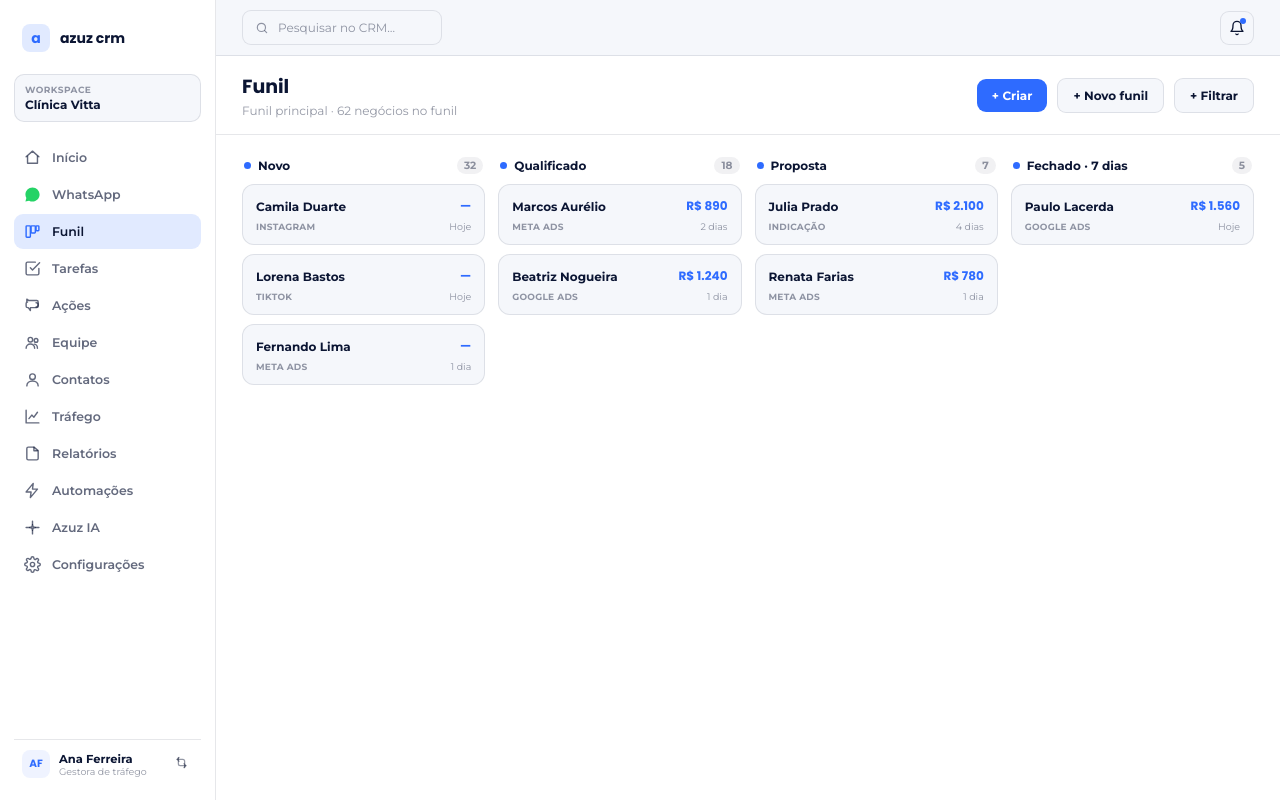
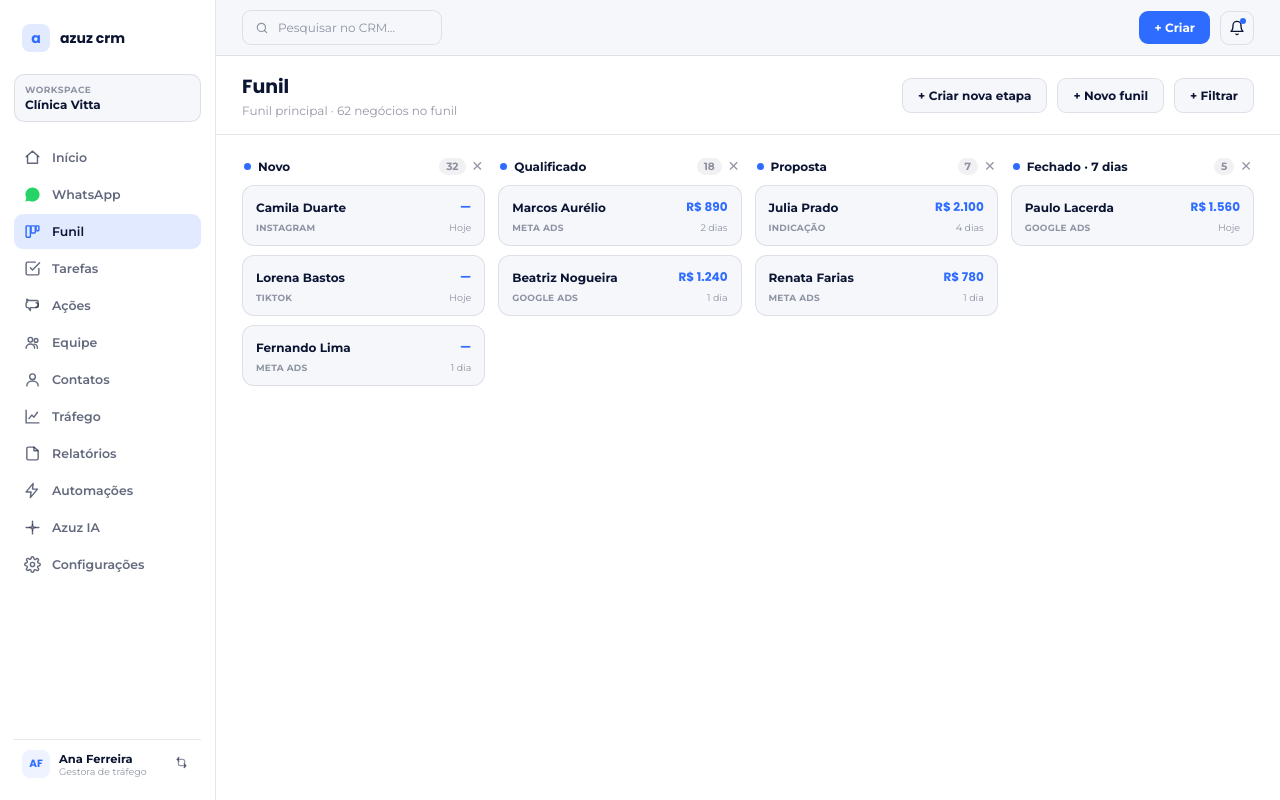
Before and after one commit to thaynaraaraujosc/CRM-AZUZ, a Next.js app: page /funil in a window 1280 px wide. Built offline with nearby package versions, Linux system fonts and the light colour scheme.

Commit message:
Atividade recente abre direto no WhatsApp do contato, botão Criar move pro menu superior, funis agora nomeados por atendente com etapas criáveis/renomeáveis/removíveis, e atribuição de funil no WhatsApp passa a refletir essas mudanças em tempo real

```diff
--- a/src/app/(app)/funil/page.tsx
+++ b/src/app/(app)/funil/page.tsx
@@ -1,10 +1,10 @@
 "use client";
 
-import Link from "next/link";
-import { useState } from "react";
+import { Suspense, useState } from "react";
+import { useSearchParams } from "next/navigation";
 
-import { ETAPAS_PADRAO_FUNIL, funis as funisIniciais } from "@/lib/data";
-import type { Funil, NegocioCard } from "@/lib/data";
+import { equipe, type NegocioCard } from "@/lib/data";
+import { useFunis } from "@/lib/funis-context";
 import { ChipFilters, Topbar } from "@/components/ui";
 
 const FILTROS_ORIGEM = [
@@ -21,20 +21,25 @@ const ORIGENS_NEGOCIO = FILTROS_ORIGEM.slice(1) as NegocioCard["origem"][];
 /** Mesmo dia de referência usado em todo o app (ver `today` em lib/data.ts). */
 const HOJE_ISO = "2026-07-30";
 
-function cloneFunis(lista: Funil[]): Funil[] {
-  return lista.map((f) => ({
-    ...f,
-    colunas: f.colunas.map((c) => ({ ...c, cards: [...c.cards] })),
-  }));
+export default function FunilPage() {
+  return (
+    <Suspense fallback={null}>
+      <FunilPageInner />
+    </Suspense>
+  );
 }
 
-export default function FunilPage() {
-  const [funis, setFunis] = useState<Funil[]>(() => cloneFunis(funisIniciais));
-  const [funilAtivoId, setFunilAtivoId] = useState(funisIniciais[0]?.id ?? "");
+function FunilPageInner() {
+  const searchParams = useSearchParams();
+  const { funis, setFunis, funilAtivoId, setFunilAtivoId } = useFunis();
+
   const [novoFunilAberto, setNovoFunilAberto] = useState(false);
-  const [nomeNovoFunil, setNomeNovoFunil] = useState("");
-  const [criarMenuAberto, setCriarMenuAberto] = useState(false);
-  const [novoNegocioAberto, setNovoNegocioAberto] = useState(false);
+  const [atendenteNovoFunil, setAtendenteNovoFunil] = useState(
+    equipe[0]?.nome ?? "",
+  );
+  const [novoNegocioAberto, setNovoNegocioAberto] = useState(
+    () => searchParams.get("criarNegocio") === "1",
+  );
   const [nomeNegocio, setNomeNegocio] = useState("");
   const [valorNegocio, setValorNegocio] = useState("");
   const [origemNegocio, setOrigemNegocio] = useState<NegocioCard["origem"]>(
@@ -48,6 +53,10 @@ export default function FunilPage() {
     coluna: number;
     card: number;
   } | null>(null);
+  const [novaEtapaAberta, setNovaEtapaAberta] = useState(false);
+  const [nomeNovaEtapa, setNomeNovaEtapa] = useState("");
+  const [colunaRenomeando, setColunaRenomeando] = useState<number | null>(null);
+  const [nomeRenomeando, setNomeRenomeando] = useState("");
 
   const funilAtivo = funis.find((f) => f.id === funilAtivoId) ?? funis[0];
 
@@ -72,20 +81,21 @@ export default function FunilPage() {
     }, 0) ?? 0;
 
   function criarFunil() {
-    const nome = nomeNovoFunil.trim();
-    if (!nome) return;
-    const novo: Funil = {
+    const responsavel = atendenteNovoFunil.trim();
+    if (!responsavel) return;
+    const novo = {
       id: `funil-${Date.now()}`,
-      nome,
-      colunas: ETAPAS_PADRAO_FUNIL.map((titulo) => ({
-        titulo,
-        total: 0,
-        cards: [],
-      })),
+      nome: `Funil - ${responsavel}`,
+      colunas: [
+        { titulo: "Novo", total: 0, cards: [] },
+        { titulo: "Qualificado", total: 0, cards: [] },
+        { titulo: "Proposta", total: 0, cards: [] },
+        { titulo: "Fechado", total: 0, cards: [] },
+      ],
     };
     setFunis((prev) => [...prev, novo]);
     setFunilAtivoId(novo.id);
-    setNomeNovoFunil("");
+    setAtendenteNovoFunil(equipe[0]?.nome ?? "");
     setNovoFunilAberto(false);
   }
 
@@ -135,6 +145,50 @@ export default function FunilPage() {
     );
   }
 
+  function criarEtapa() {
+    const titulo = nomeNovaEtapa.trim();
+    if (!titulo || !funilAtivo) return;
+    setFunis((prev) =>
+      prev.map((f) => {
+        if (f.id !== funilAtivo.id) return f;
+        return {
+          ...f,
+          colunas: [...f.colunas, { titulo, total: 0, cards: [] }],
+        };
+      }),
+    );
+    setNomeNovaEtapa("");
+    setNovaEtapaAberta(false);
+  }
+
+  function renomearEtapa(colIndex: number) {
+    const titulo = nomeRenomeando.trim();
+    if (!titulo || !funilAtivo) {
+      setColunaRenomeando(null);
+      return;
+    }
+    setFunis((prev) =>
+      prev.map((f) => {
+        if (f.id !== funilAtivo.id) return f;
+        const colunas = f.colunas.map((c, i) =>
+          i === colIndex ? { ...c, titulo } : c,
+        );
+        return { ...f, colunas };
+      }),
+    );
+    setColunaRenomeando(null);
+  }
+
+  function excluirEtapa(colIndex: number) {
+    if (!funilAtivo) return;
+    setFunis((prev) =>
+      prev.map((f) => {
+        if (f.id !== funilAtivo.id) return f;
+        return { ...f, colunas: f.colunas.filter((_, i) => i !== colIndex) };
+      }),
+    );
+  }
+
   return (
     <>
       <Topbar
@@ -142,61 +196,13 @@ export default function FunilPage() {
         sub={`${funilAtivo?.nome ?? ""} · ${totalVisivel} ${totalVisivel === 1 ? "negócio" : "negócios"} ${filtroAtivo ? (totalVisivel === 1 ? "encontrado" : "encontrados") : "no funil"}`}
         actions={
           <>
-            <div className="dropdown-anchor">
             <button
               type="button"
-                className="btn primary"
-                onClick={() => setCriarMenuAberto((v) => !v)}
+              className="btn ghost"
+              onClick={() => setNovaEtapaAberta((v) => !v)}
             >
-                + Criar
+              {novaEtapaAberta ? "Cancelar" : "+ Criar nova etapa"}
             </button>
-              {criarMenuAberto ? (
-                <>
-                  <div
-                    onClick={() => setCriarMenuAberto(false)}
-                    style={{ position: "fixed", inset: 0, zIndex: 50 }}
-                  />
-                  <div className="dropdown-pop">
-                    <button
-                      type="button"
-                      className="dropdown-item"
-                      style={{ width: "100%", textAlign: "left" }}
-                      onClick={() => {
-                        setCriarMenuAberto(false);
-                        setNovoNegocioAberto(true);
-                      }}
-                    >
-                      <span className="n">Criar negociação</span>
-                      <span className="r">Entra na 1ª etapa do funil ativo</span>
-                    </button>
-                    <Link
-                      href="/configuracoes#workspace"
-                      className="dropdown-item"
-                      onClick={() => setCriarMenuAberto(false)}
-                    >
-                      <span className="n">Criar empresa</span>
-                      <span className="r">Cadastra o workspace/clínica</span>
-                    </Link>
-                    <Link
-                      href="/contatos"
-                      className="dropdown-item"
-                      onClick={() => setCriarMenuAberto(false)}
-                    >
-                      <span className="n">Criar contato</span>
-                      <span className="r">Abre a tela de Contatos</span>
-                    </Link>
-                    <Link
-                      href="/tarefas?nova=1"
-                      className="dropdown-item"
-                      onClick={() => setCriarMenuAberto(false)}
-                    >
-                      <span className="n">Criar tarefa</span>
-                      <span className="r">Abre o formulário em Tarefas</span>
-                    </Link>
-                  </div>
-                </>
-              ) : null}
-            </div>
             <button
               type="button"
               className="btn ghost"
@@ -216,14 +222,58 @@ export default function FunilPage() {
       />
 
       <div className="content">
+        {novaEtapaAberta ? (
+          <section className="open-conv mb14">
+            <div className="open-conv-h">
+              <div>
+                <p className="n">Nova etapa</p>
+                <p className="s">
+                  Entra como uma coluna nova no funil {funilAtivo?.nome}
+                </p>
+              </div>
+              <span
+                className="close"
+                style={{ cursor: "pointer" }}
+                onClick={() => setNovaEtapaAberta(false)}
+              >
+                Fechar ✕
+              </span>
+            </div>
+            <div className="field">
+              <label>Nome da etapa</label>
+              <input
+                className="input"
+                style={{ width: "100%" }}
+                type="text"
+                value={nomeNovaEtapa}
+                onChange={(e) => setNomeNovaEtapa(e.target.value)}
+                placeholder="Ex.: Retorno agendado"
+                onKeyDown={(e) => {
+                  if (e.key === "Enter") criarEtapa();
+                }}
+              />
+            </div>
+            <div className="section-foot">
+              <button
+                type="button"
+                className="btn primary block"
+                onClick={criarEtapa}
+              >
+                Criar etapa
+              </button>
+            </div>
+          </section>
+        ) : null}
+
         {novoFunilAberto ? (
           <section className="open-conv mb14">
             <div className="open-conv-h">
               <div>
                 <p className="n">Novo funil</p>
                 <p className="s">
-                  Já entra com o modelo pronto: Novo, Qualificado, Não
-                  respondeu, Proposta, Fechado
+                  Cada funil pertence a um atendente — as mensagens e tarefas
+                  atribuídas a ele entram nesse funil. Já sai com o modelo
+                  pronto: Novo, Qualificado, Proposta, Fechado.
                 </p>
               </div>
               <span
@@ -235,18 +285,22 @@ export default function FunilPage() {
               </span>
             </div>
             <div className="field">
-              <label>Nome do funil</label>
-              <input
+              <label>Atendente responsável</label>
+              <select
                 className="input"
-                style={{ width: "100%" }}
-                type="text"
-                value={nomeNovoFunil}
-                onChange={(e) => setNomeNovoFunil(e.target.value)}
-                placeholder="Ex.: Ortodontia · avaliação gratuita"
-                onKeyDown={(e) => {
-                  if (e.key === "Enter") criarFunil();
-                }}
-              />
+                style={{ width: "100%", cursor: "pointer" }}
+                value={atendenteNovoFunil}
+                onChange={(e) => setAtendenteNovoFunil(e.target.value)}
+              >
+                {equipe.map((m) => (
+                  <option key={m.nome} value={m.nome}>
+                    {m.nome}
+                  </option>
+                ))}
+              </select>
+              <p className="hint" style={{ marginTop: 6 }}>
+                Nome do funil: <strong>Funil - {atendenteNovoFunil}</strong>
+              </p>
             </div>
             <div className="section-foot">
               <button
@@ -400,12 +454,46 @@ export default function FunilPage() {
                 style={{ minHeight: 60 }}
               >
                 <div className="kcol-h">
-                  <span className="t">
+                  {colunaRenomeando === colIndex ? (
+                    <input
+                      className="input"
+                      autoFocus
+                      style={{ flex: 1, marginRight: 8 }}
+                      value={nomeRenomeando}
+                      onChange={(e) => setNomeRenomeando(e.target.value)}
+                      onBlur={() => renomearEtapa(colIndex)}
+                      onKeyDown={(e) => {
+                        if (e.key === "Enter") renomearEtapa(colIndex);
+                        if (e.key === "Escape") setColunaRenomeando(null);
+                      }}
+                    />
+                  ) : (
+                    <span
+                      className="t"
+                      style={{ cursor: "pointer" }}
+                      title="Clique pra renomear"
+                      onClick={() => {
+                        setColunaRenomeando(colIndex);
+                        setNomeRenomeando(coluna.titulo);
+                      }}
+                    >
                       <span className="dot" />
                       {coluna.titulo}
                     </span>
+                  )}
+                  <span style={{ display: "flex", alignItems: "center", gap: 6, flex: "0 0 auto" }}>
                     <span className="c">
                       {filtroAtivo ? cardsVisiveis.length : coluna.total}
+                    </span>
+                    <span
+                      role="button"
+                      aria-label={`Excluir etapa ${coluna.titulo}`}
+                      title="Excluir etapa"
+                      style={{ cursor: "pointer", color: "var(--text-faint)" }}
+                      onClick={() => excluirEtapa(colIndex)}
+                    >
+                      ✕
+                    </span>
                   </span>
                 </div>
                 {cardsVisiveis.map(({ card, cardIndex }) => (
--- a/src/app/(app)/inicio/page.tsx
+++ b/src/app/(app)/inicio/page.tsx
@@ -74,7 +74,11 @@ export default function InicioPage() {
             </Link>
           </div>
           {atividadeRecente.map((item) => (
-            <Link className="activity-row activity-row-link" href="/contatos" key={item.nome}>
+            <Link
+              className="activity-row activity-row-link"
+              href={`/conversas?contato=${encodeURIComponent(item.nome)}`}
+              key={item.nome}
+            >
               <div className="avatar">{item.initials}</div>
               <div className="body">
                 <p className="name">{item.nome}</p>
--- a/src/app/(app)/layout.tsx
+++ b/src/app/(app)/layout.tsx
@@ -1,10 +1,12 @@
 import { AppHeader } from "@/components/app-header";
 import { Sidebar } from "@/components/sidebar";
+import { FunisProvider } from "@/lib/funis-context";
 
 export default function AppLayout({
   children,
 }: Readonly<{ children: React.ReactNode }>) {
   return (
+    <FunisProvider>
       <div className="shell">
         <Sidebar />
         <main className="main">
@@ -12,5 +14,6 @@ export default function AppLayout({
           {children}
         </main>
       </div>
+    </FunisProvider>
   );
 }
--- a/src/app/globals.css
+++ b/src/app/globals.css
@@ -232,6 +232,13 @@ table {
   flex: 0 0 auto;
 }
 
+.app-header-right {
+  display: flex;
+  align-items: center;
+  gap: 10px;
+  flex: 0 0 auto;
+}
+
 .topbar {
   display: flex;
   align-items: center;
@@ -843,10 +850,16 @@ table.tbl tbody tr:hover td {
 /* ---------------- Kanban ---------------- */
 
 .kanban {
-  display: grid;
-  grid-template-columns: repeat(4, 1fr);
+  display: flex;
   gap: 13px;
   align-items: start;
+  overflow-x: auto;
+  padding-bottom: 4px;
+}
+
+.kanban > div {
+  flex: 1 0 240px;
+  min-width: 240px;
 }
 
 .kcol-h {
--- a/src/components/app-header.tsx
+++ b/src/components/app-header.tsx
@@ -93,6 +93,64 @@ function GlobalSearch() {
   );
 }
 
+function CriarMenu() {
+  const [open, setOpen] = useState(false);
+
+  return (
+    <div className="dropdown-anchor">
+      <button
+        type="button"
+        className="btn primary"
+        onClick={() => setOpen((v) => !v)}
+      >
+        + Criar
+      </button>
+      {open ? (
+        <>
+          <div
+            onClick={() => setOpen(false)}
+            style={{ position: "fixed", inset: 0, zIndex: 50 }}
+          />
+          <div className="dropdown-pop">
+            <Link
+              href="/funil?criarNegocio=1"
+              className="dropdown-item"
+              onClick={() => setOpen(false)}
+            >
+              <span className="n">Criar negociação</span>
+              <span className="r">Entra na 1ª etapa do funil ativo</span>
+            </Link>
+            <Link
+              href="/configuracoes#workspace"
+              className="dropdown-item"
+              onClick={() => setOpen(false)}
+            >
+              <span className="n">Criar empresa</span>
+              <span className="r">Cadastra o workspace/clínica</span>
+            </Link>
+            <Link
+              href="/contatos"
+              className="dropdown-item"
+              onClick={() => setOpen(false)}
+            >
+              <span className="n">Criar contato</span>
+              <span className="r">Abre a tela de Contatos</span>
+            </Link>
+            <Link
+              href="/tarefas?nova=1"
+              className="dropdown-item"
+              onClick={() => setOpen(false)}
+            >
+              <span className="n">Criar tarefa</span>
+              <span className="r">Abre o formulário em Tarefas</span>
+            </Link>
+          </div>
+        </>
+      ) : null}
+    </div>
+  );
+}
+
 function NotificationsBell() {
   const [open, setOpen] = useState(false);
   const naoLidas = notificacoes.filter((n) => !n.lida).length;
@@ -137,7 +195,10 @@ export function AppHeader() {
   return (
     <header className="app-header">
       <GlobalSearch />
-      <NotificationsBell />
+      <div className="app-header-right">
+        <CriarMenu />
+        <NotificationsBell />
+      </div>
     </header>
   );
 }
--- /dev/null
+++ b/src/lib/funis-context.tsx
@@ -0,0 +1,53 @@
+"use client";
+
+import {
+  createContext,
+  useContext,
+  useState,
+  type Dispatch,
+  type ReactNode,
+  type SetStateAction,
+} from "react";
+
+import { funis as funisIniciais, type Funil } from "@/lib/data";
+
+function cloneFunis(lista: Funil[]): Funil[] {
+  return lista.map((f) => ({
+    ...f,
+    colunas: f.colunas.map((c) => ({ ...c, cards: [...c.cards] })),
+  }));
+}
+
+type FunisContextValue = {
+  funis: Funil[];
+  setFunis: Dispatch<SetStateAction<Funil[]>>;
+  funilAtivoId: string;
+  setFunilAtivoId: (id: string) => void;
+};
+
+const FunisContext = createContext<FunisContextValue | null>(null);
+
+/**
+ * Funis vivem num contexto no topo do app (não em cada página) porque uma
+ * edição feita em /funil (renomear/criar/apagar etapa, criar funil novo)
+ * precisa aparecer também em "Atribuir ao funil" no WhatsApp, sem as duas
+ * telas ficarem com cópias dessincronizadas dos dados.
+ */
+export function FunisProvider({ children }: { children: ReactNode }) {
+  const [funis, setFunis] = useState<Funil[]>(() => cloneFunis(funisIniciais));
+  const [funilAtivoId, setFunilAtivoId] = useState(funisIniciais[0]?.id ?? "");
+
+  return (
+    <FunisContext.Provider
+      value={{ funis, setFunis, funilAtivoId, setFunilAtivoId }}
+    >
+      {children}
+    </FunisContext.Provider>
+  );
+}
+
+export function useFunis() {
+  const ctx = useContext(FunisContext);
+  if (!ctx) throw new Error("useFunis precisa estar dentro de FunisProvider");
+  return ctx;
+}
```
Also changed, not shown: src/app/(app)/conversas/page.tsx (+77 -17 lines). Lines whose indentation alone changed are shown as unchanged.
